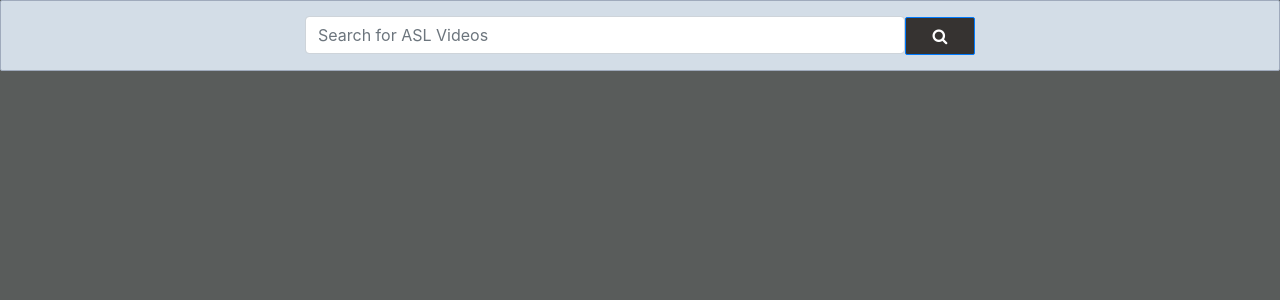
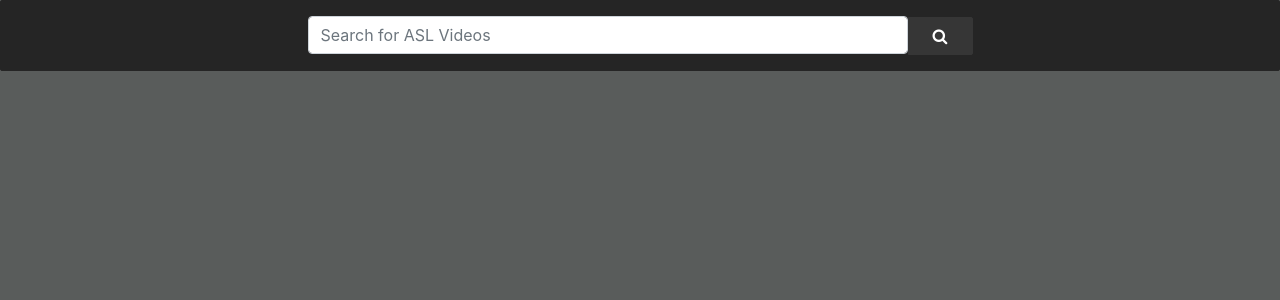
Before and after one commit to kotternaj/ASL, a Django app: page / in a window 1280 px wide. Shown: the top 300 px of the page. Run offline with Django 3.2, Linux system fonts and the light colour scheme; some libraries are stand-ins or nearby versions.

Commit message:
changed colors for search

```diff
--- a/video/forms.py
+++ b/video/forms.py
@@ -10,6 +10,7 @@ class TextForm(forms.Form):
          'placeholder': "Search for ASL Videos",
          'style': 'align:center',
          'autocomplete': 'off',
-         'style': 'margin-top:15px',
+         'style': 'margin-top: 15px',
+         # 'style': 'background-color:#121212',
          })
     )
--- a/video/static/video/main2.css
+++ b/video/static/video/main2.css
@@ -102,22 +102,21 @@ h3 {
 }
 
 .btn.btn-primary {
-  width: 70px;
-  background-color: #363331 !important;
+  /* cursor: pointer; */
+  width: 65px;
+  background-color: #363636 !important;
   margin:0px !important;
-  border-radius: 2px;
-  outline-color: #363331 !important;
+  border-radius: 0 2px 2px 0;
+  border: 1px solid #363636 !important;
 }
 
 .text_field{
   width: 600px;
 }
+
 .surroundField {
-    /* flex-direction: row; */
-    /* margin-top: 5px; */
-    /* width: 100%; */
-    background: #d3dde7;
-    border: 1px solid #9faabc;
+    background: #252525;
+    border: 1px solid #252525;
     border-radius: 2px;
     -moz-border-radius: 2px;
     -webkit-border-radius: 2px;
```
